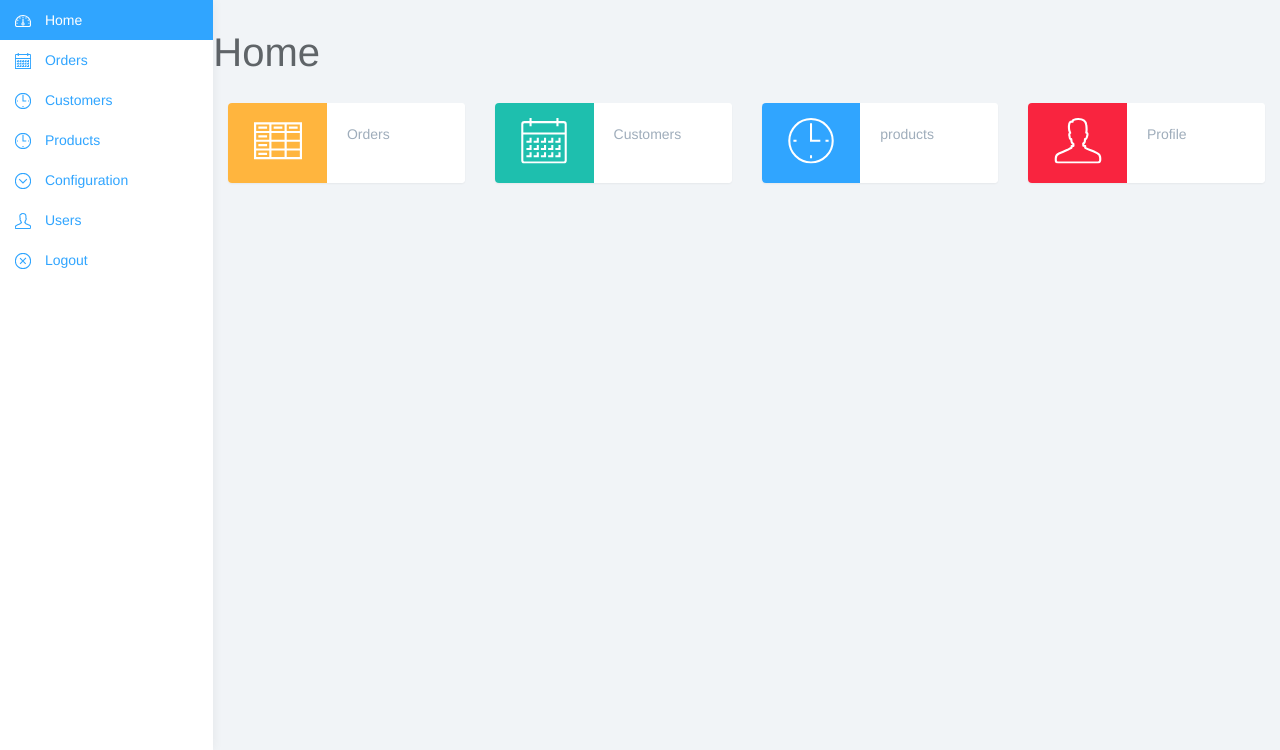
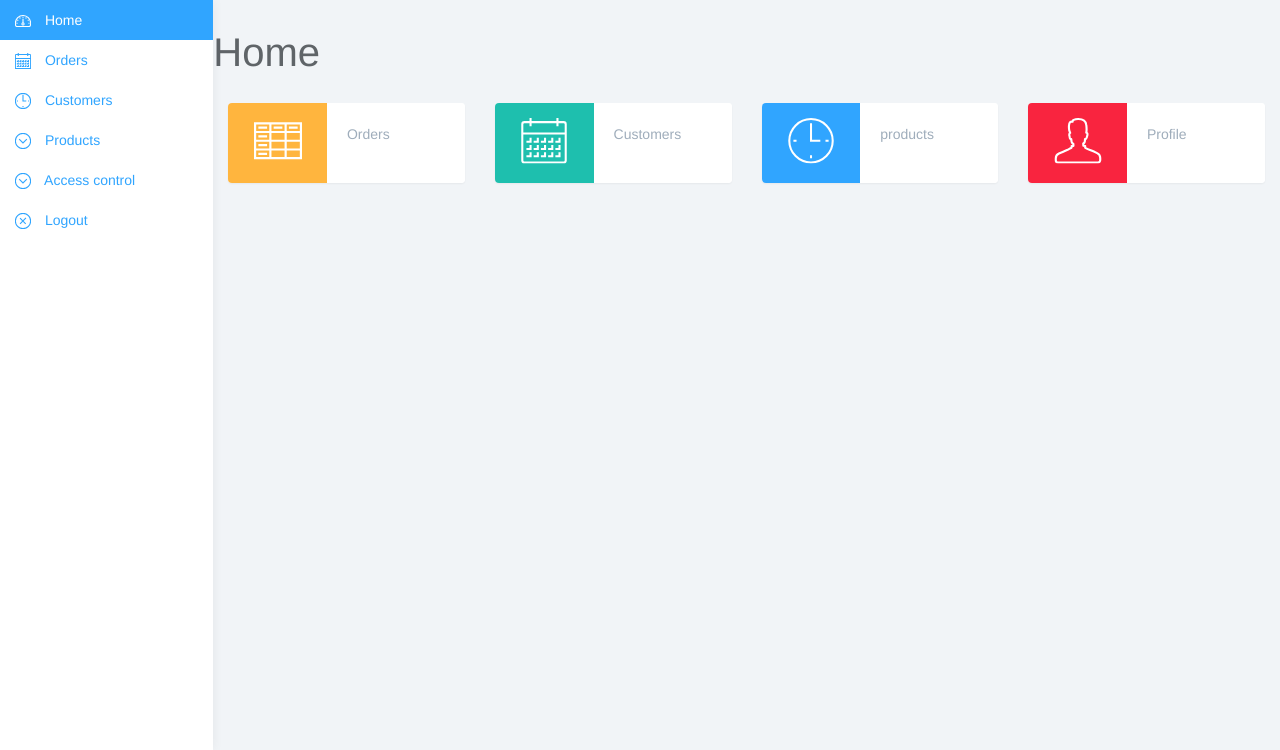
Before and after one commit to EdgarEldy/flask_tutorial, a Flask app: page / in a window 1280 px wide. Shown: the part 50-800 px from the top of the page. Run offline with Flask 2, Linux system fonts and the light colour scheme; some libraries are stand-ins or nearby versions.

Commit message:
Update sidebar

```diff
--- a/flask_tutorial/templates/partials/sidebar.html
+++ b/flask_tutorial/templates/partials/sidebar.html
@@ -1,38 +1,52 @@
 <div id="sidebar-collapse" class="col-sm-3 col-lg-2 sidebar">
     <ul class="nav menu">
-        <li class="active"><a href="/">
-            <svg class="glyph stroked dashboard-dial">
+        <li class="active"><a href="/"><svg class="glyph stroked dashboard-dial">
                     <use xlink:href="#stroked-dashboard-dial"></use>
-            </svg>
-            Home</a></li>
-        <li><a href="#">
-            <svg class="glyph stroked calendar">
+                </svg> Home</a></li>
+        <li><a href=""><svg class="glyph stroked calendar">
                     <use xlink:href="#stroked-calendar"></use>
-            </svg>
-            Orders</a></li>
-        <li><a href="#">
-            <svg class="glyph stroked clock">
+                </svg> Orders</a></li>
+        <li><a href="#"><svg class="glyph stroked clock">
                     <use xlink:href="#stroked-clock"></use>
-            </svg>
-            Customers</a></li>
-        <li><a href="#">
-            <svg class="glyph stroked clock">
-                <use xlink:href="#stroked-clock"></use>
-            </svg>
-            Products</a></li>
+                </svg> Customers</a></li>
         <li class="parent">
             <a href="#">
                 <span data-toggle="collapse" href="#sub-item-1"><svg class="glyph stroked chevron-down">
-						<use xlink:href="#stroked-chevron-down"></use></svg></span> Configuration
+                        <use xlink:href="#stroked-chevron-down"></use>
+                    </svg></span> Products
             </a>
             <ul class="children collapse" id="sub-item-1">
+                <li>
+                    <a class="" href="/products">
+                        <svg class="glyph stroked chevron-right">
+                            <use xlink:href="#stroked-chevron-right">
+                            </use>
+                        </svg> All products
+                    </a>
+                </li>
+                <li>
+                    <a class="" href="/categories">
+                        <svg class="glyph stroked chevron-right">
+                            <use xlink:href="#stroked-chevron-right">
+                            </use>
+                        </svg> Categories
+                    </a>
+                </li>
+            </ul>
+        </li>
+        <li class="parent">
+            <a href="#">
+                <span data-toggle="collapse" href="#sub-item-2"><svg class="glyph stroked chevron-down">
+                        <use xlink:href="#stroked-chevron-down"></use>
+                    </svg></span> Access control
+            </a>
+            <ul class="children collapse" id="sub-item-2">
                 <li>
                     <a class="" href="#">
                         <svg class="glyph stroked chevron-right">
                             <use xlink:href="#stroked-chevron-right">
                             </use>
-                        </svg>
-                        Categories
+                        </svg> Roles
                     </a>
                 </li>
                 <li>
@@ -40,25 +54,17 @@
                         <svg class="glyph stroked chevron-right">
                             <use xlink:href="#stroked-chevron-right">
                             </use>
-                        </svg>
-                        User profile
+                        </svg> Users
                     </a>
-                </li>
-                <li>
                 </li>
             </ul>
         </li>
         <li><a href="#">
                 <svg class="glyph stroked male-user">
-                <use xlink:href="#stroked-male-user"></use>
-            </svg>
-            Users</a></li>
-        <li><a href="#">
-            <svg class="glyph stroked male-user">
                     <use xlink:href="#stroked-cancel"></use>
-            </svg>
-            Logout</a>
+                </svg> Logout</a>
         </li>
       </ul>
 
-</div><!--/.sidebar-->
+</div>
+<!--/.sidebar-->
```
Lines whose indentation alone changed are shown as unchanged.
